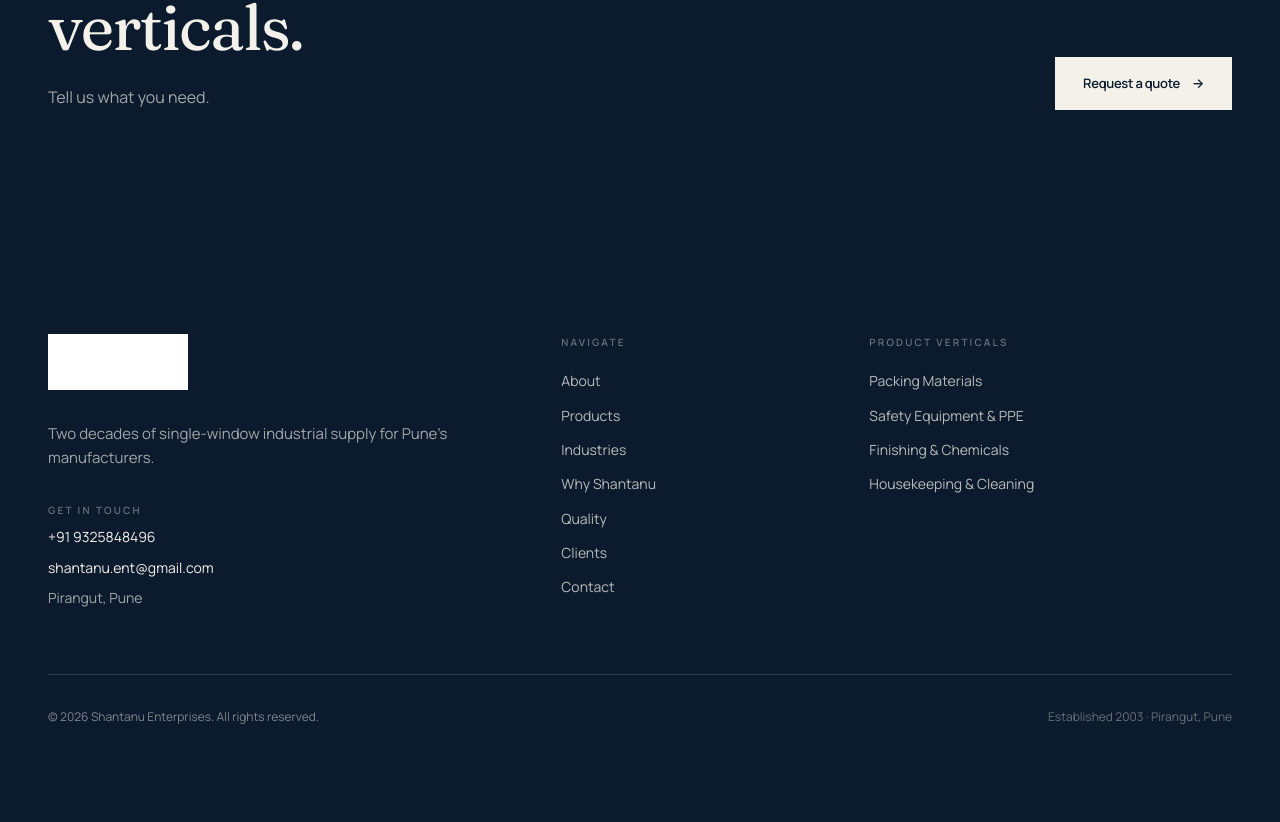
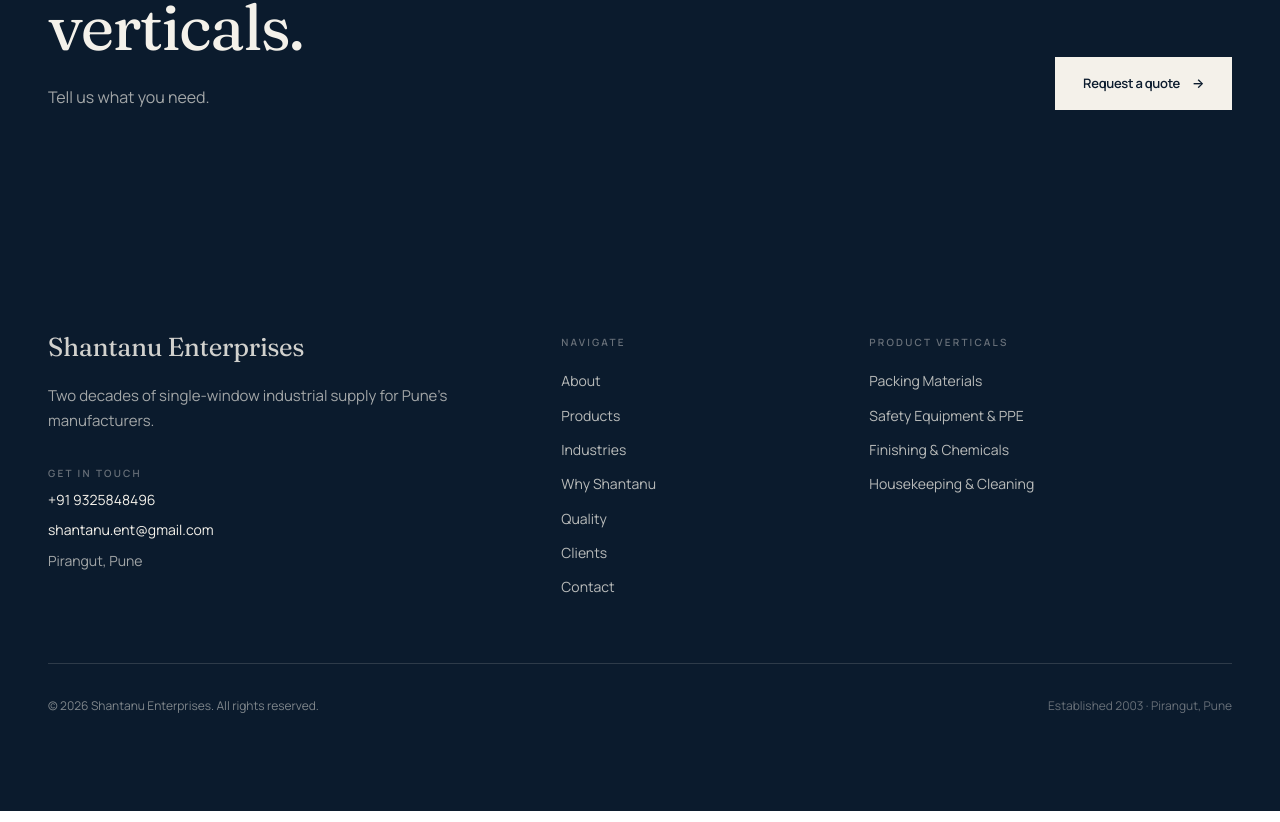
Before and after one commit to meghrxj/shantanu, a Next.js app: page / in a window 1280 px wide. Shown: the part 3968-4790 px from the top of the page. Built offline with nearby package versions, Linux system fonts and the light colour scheme.

Commit message:
Update Footer.tsx

```diff
--- a/src/components/Footer.tsx
+++ b/src/components/Footer.tsx
@@ -9,7 +9,9 @@
       <div className="container-x py-20 lg:py-24">
         <div className="grid grid-cols-1 gap-12 lg:grid-cols-12">
           <div className="lg:col-span-5">
-            <Logo variant="cream" />
+            <p className="font-display text-[26px] leading-none tracking-tightish text-cream/85">
+  Shantanu Enterprises
+</p>
             <p className="mt-6 max-w-md text-[15px] leading-relaxed text-cream/65">
               Two decades of single-window industrial supply for Pune&apos;s manufacturers.
             </p>
```
